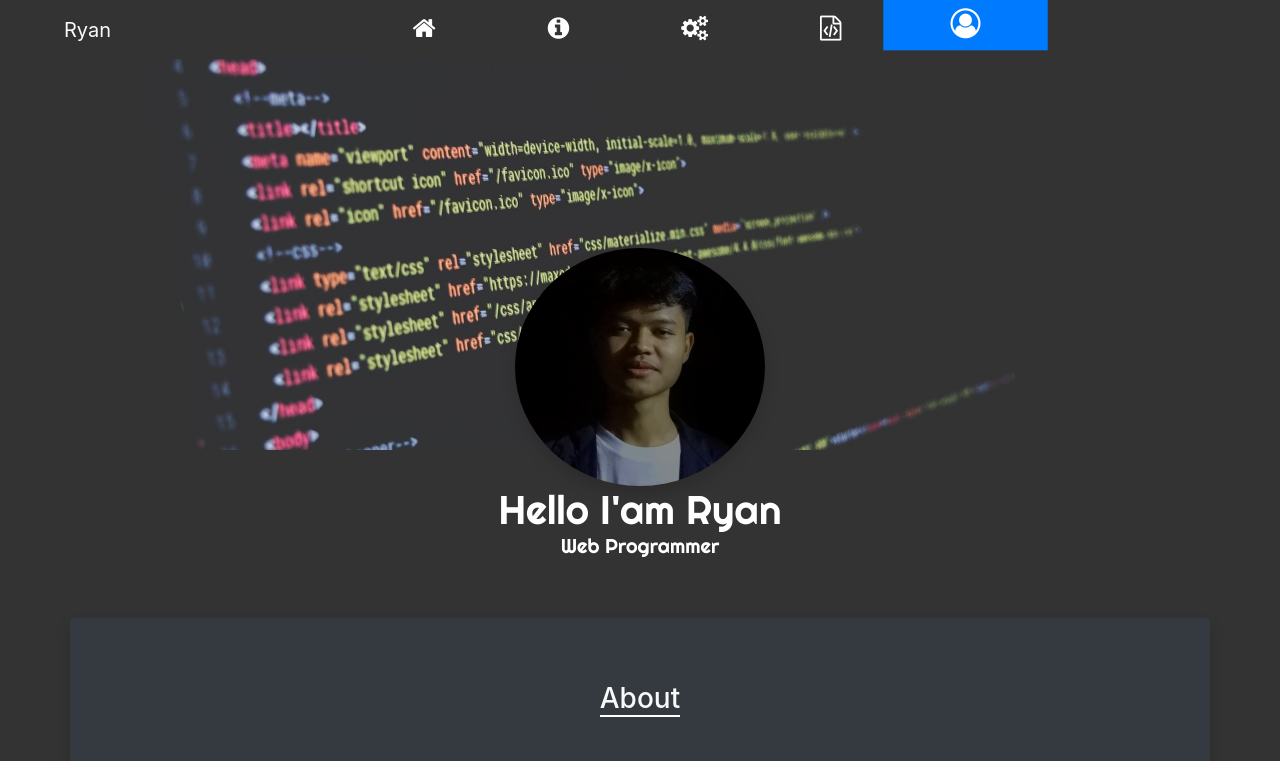
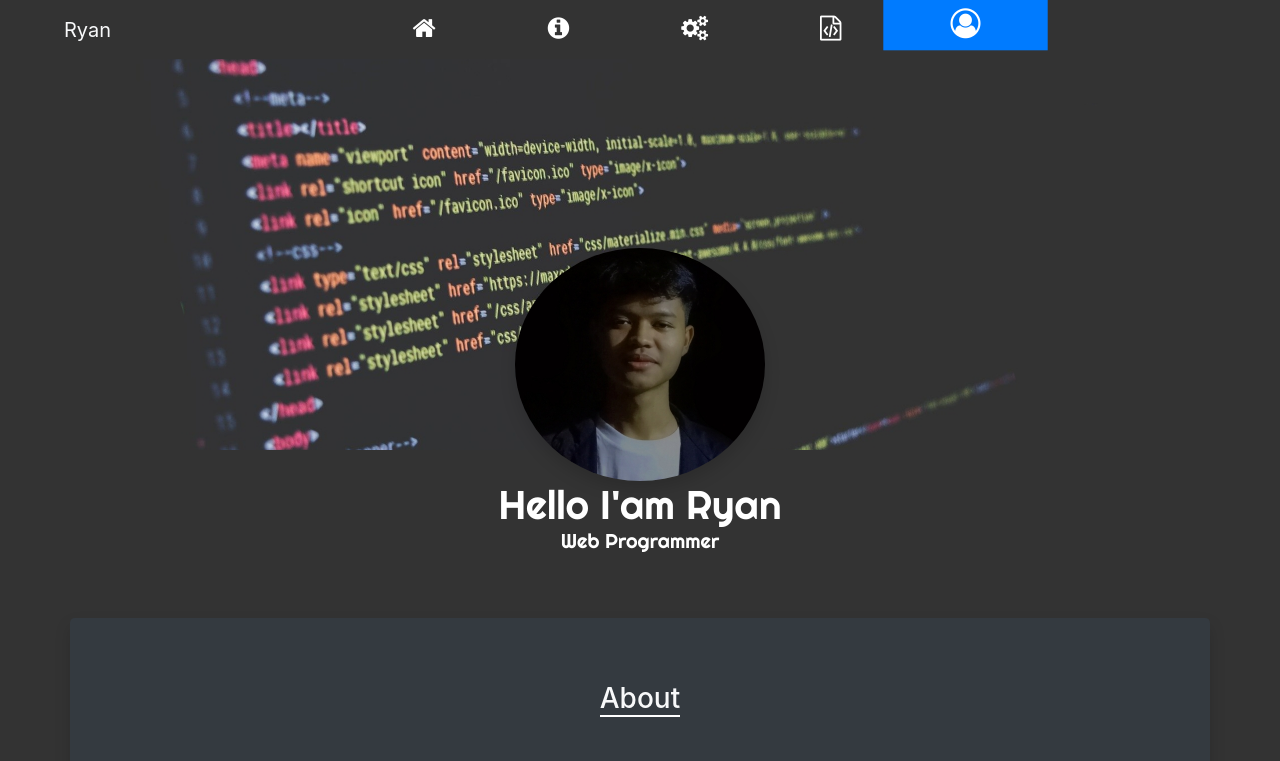
Before and after one commit to ryanm1928/ryanm1928.github.io, a plain HTML site: page index.html in a window 1280 px wide. Shown: the top 761 px of the page. Drawn offline with nearby package versions, Linux system fonts and the light colour scheme; a web font is replaced by a local one.

Commit message:
delete image

```diff
--- a/index.html
+++ b/index.html
@@ -67,7 +67,7 @@
 		<div>
 			<div class="jumbotron p-5">
 				<center>
-					<img src="img/IMG20211014212822_00.jpg" alt="" class="shadow img-fluid rounded-circle" id="img-header">
+					<img src="img/IMG_20211015_003054.jpg" alt="" class="shadow img-fluid rounded-circle" id="img-header">
 					<div class="h1 mb-0">Hello I'am Ryan</div>
 					<div class=" h5" >Web Programmer</div>
 				</center>
```
Also changed, not shown: img/IMG20211014212822_00.jpg (deleted), img/IMG20211014213356_00.jpg (deleted), img/IMG20211014213651_00.jpg (deleted), img/IMG_20211015_003054.jpg (added).
